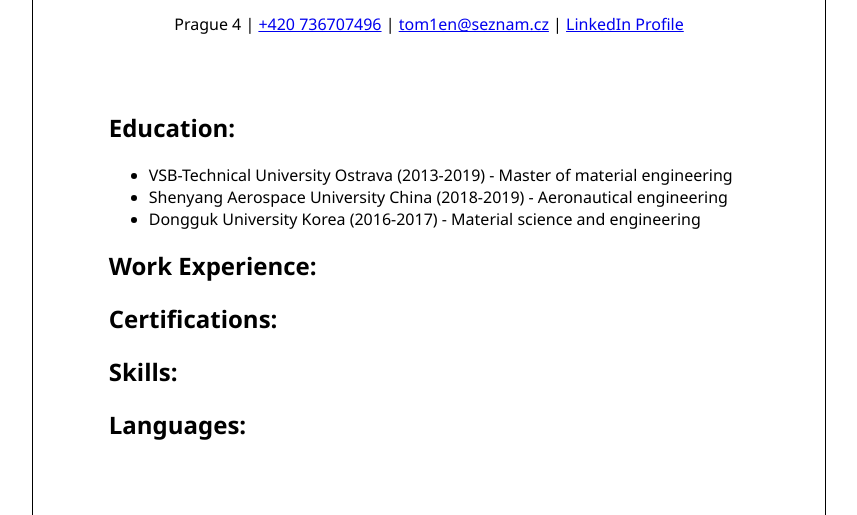
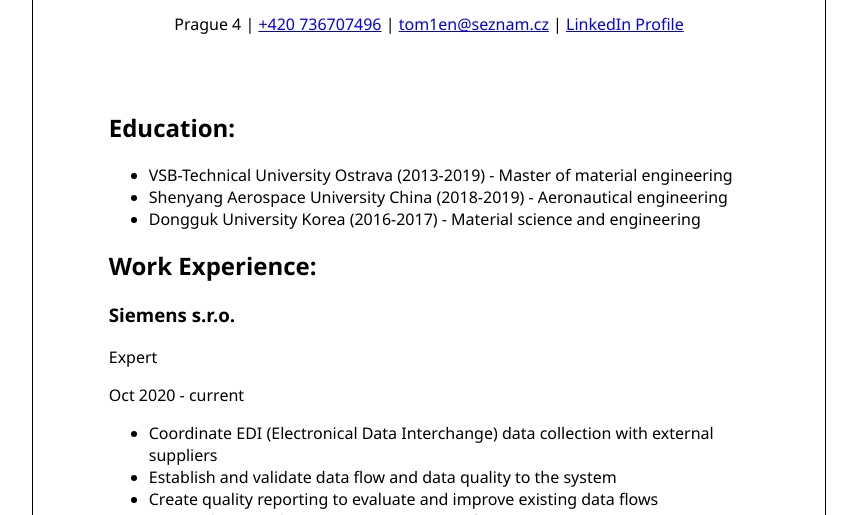
Before and after one commit to ForgeB/CV, a plain HTML site: page index.html in a window 1280 px wide. Shown: the part 285-800 px from the top of the page, without its empty margins (211-1068 px from the left). Drawn offline with Linux system fonts and the light colour scheme.

Commit message:
Update index.html

```diff
--- a/index.html
+++ b/index.html
@@ -50,7 +50,7 @@
     <div id="languages-content"></div>
 
     <script>
-        fetch('C:\Users\tom1e\Downloads\Job_Hunting\Job_dataset_Siemens.json')
+        fetch('Job_dataset_Siemens.json')
             .then(response => response.json())
             .then(data => {
                 // Work Experience
```
